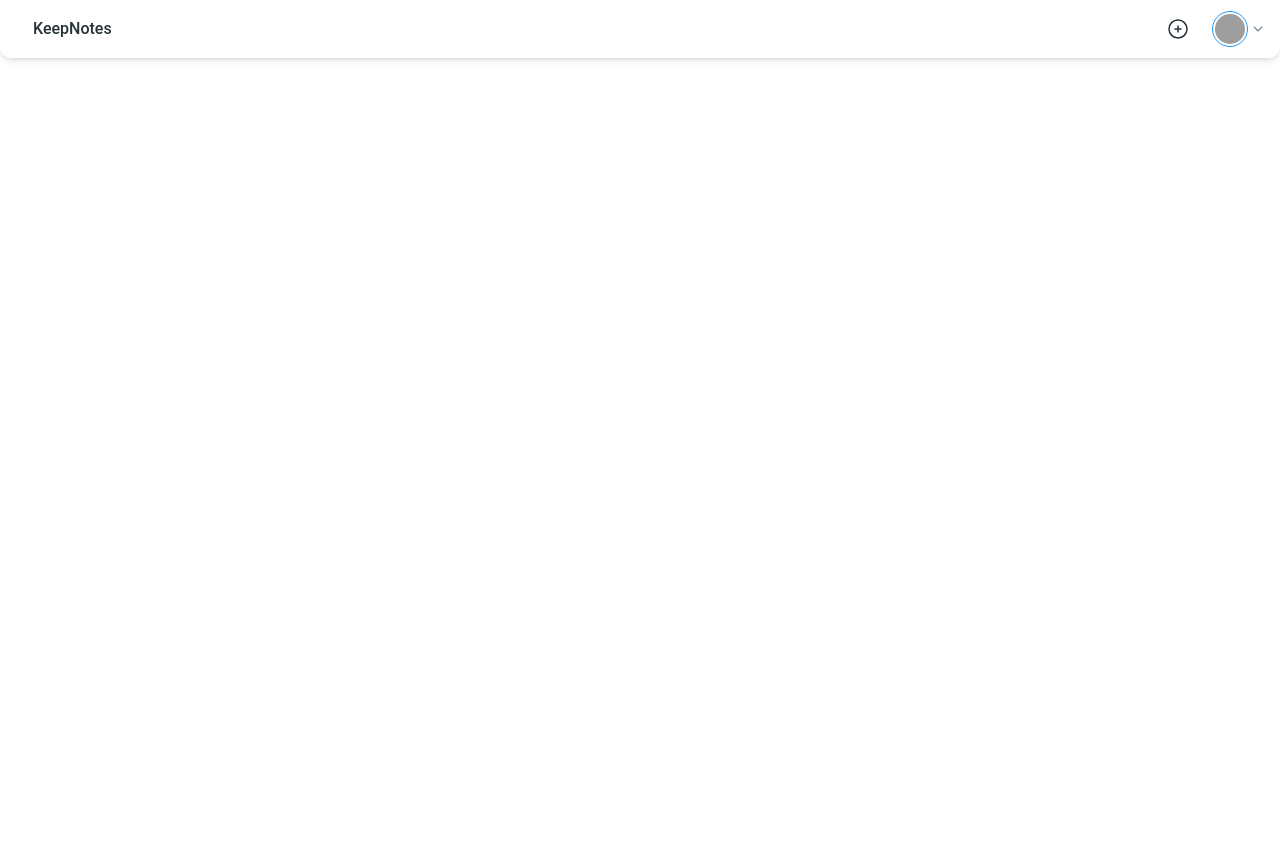
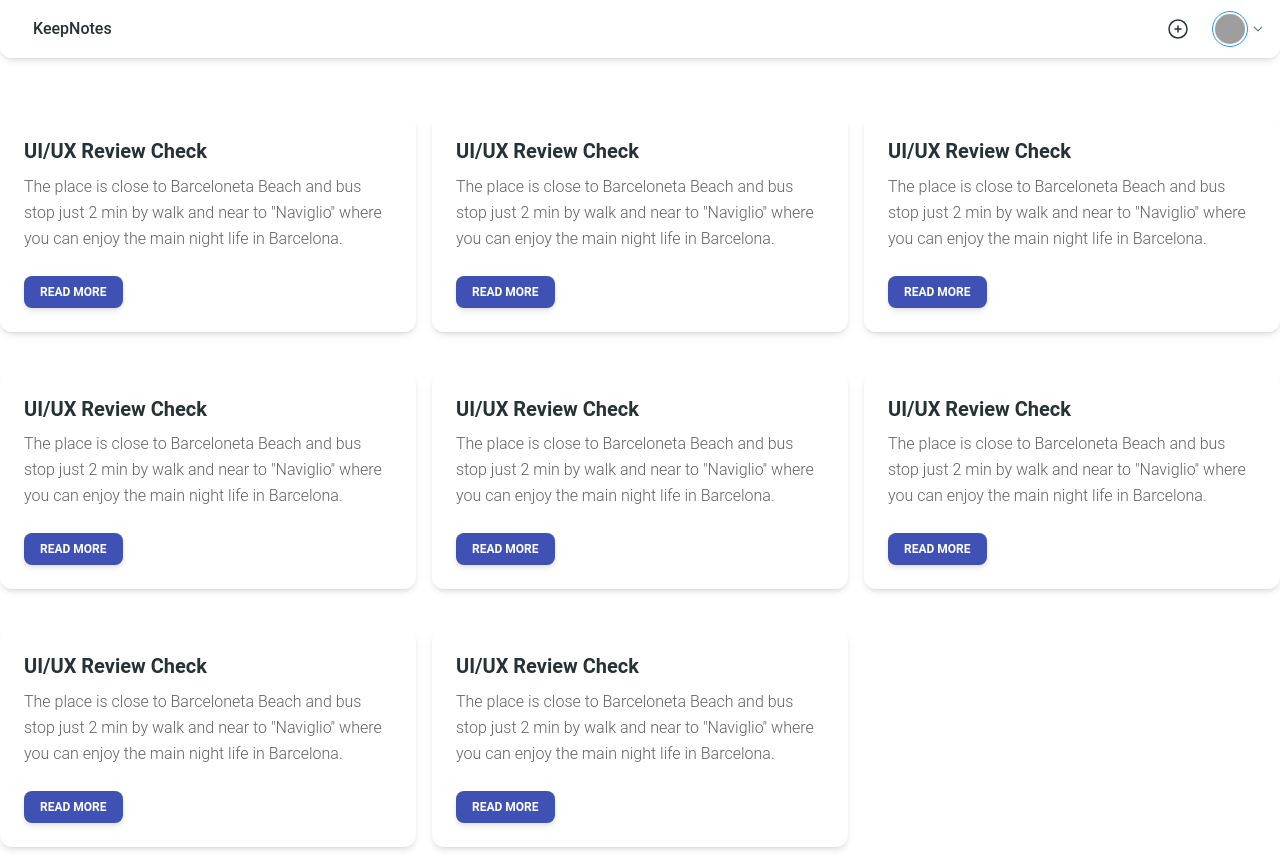
Before and after one commit to Ronel028/notes-app, a Next.js app: page / in a window 1280 px wide. Before the commit the page ends 800 px from the top, so only its background shows below. Built offline with nearby package versions, Linux system fonts and the light colour scheme; grey boxes are pictures that could not be loaded.

Commit message:
add layout component

```diff
--- /dev/null
+++ b/src/components/EmtyState.jsx
@@ -0,0 +1,29 @@
+import Link from "next/link";
+import { Typography, Button } from "@material-tailwind/react";
+import { BookOpenIcon, PlusIcon } from "@heroicons/react/24/outline";
+
+const EmptyState = () => {
+  return (
+    <div className="flex items-center justify-center min-h-[calc(100vh-78px)]">
+      <div className="flex flex-col justify-center items-center gap-1">
+        <BookOpenIcon className="w-6 h-6 text-blue-gray-900" />
+        <Typography className="text-blue-gray-900 font-semibold">
+          No notes
+        </Typography>
+        <Typography variant="small" className="text-blue-gray-900 mb-4">
+          Get started by creating new notes
+        </Typography>
+        <Link href="/add-notes">
+          <Button
+            className="flex items-center gap-3 bg-indigo-500 hover:shadow-indigo-300"
+            size="sm"
+          >
+            <PlusIcon strokeWidth={2} className="h-5 w-5" /> New Notes
+          </Button>
+        </Link>
+      </div>
+    </div>
+  );
+};
+
+export default EmptyState;
--- a/src/components/Navigation.jsx
+++ b/src/components/Navigation.jsx
@@ -100,13 +100,9 @@ export default function Navigation() {
   return (
     <Navbar className="mx-auto p-2 border-r-0 shadow-md lg:pl-6 mb-5">
       <div className="relative mx-auto flex items-center justify-between text-blue-gray-900">
-        <Typography
-          as="a"
-          href="/"
-          className="mr-4 ml-2 cursor-pointer py-1.5 font-medium"
-        >
+        <Link href="/" className="mr-4 ml-2 cursor-pointer py-1.5 font-medium">
           KeepNotes
-        </Typography>
+        </Link>
         <div className="flex items-center gap-5">
           <Link href="/add-notes" className="text-blue-gray-900">
             <PlusCircleIcon className="h-6 w-6" />
--- /dev/null
+++ b/src/components/NotesCard.jsx
@@ -0,0 +1,31 @@
+import {
+  Card,
+  CardBody,
+  CardFooter,
+  Typography,
+  Button,
+} from "@material-tailwind/react";
+
+const NotesCard = () => {
+  return (
+    <Card className="mt-6 w-full">
+      <CardBody className="flex-1">
+        <Typography variant="h5" color="blue-gray" className="mb-2">
+          UI/UX Review Check
+        </Typography>
+        <Typography>
+          The place is close to Barceloneta Beach and bus stop just 2 min by
+          walk and near to &quot;Naviglio&quot; where you can enjoy the main
+          night life in Barcelona.
+        </Typography>
+      </CardBody>
+      <CardFooter className="pt-0">
+        <Button size="sm" className="bg-indigo-500 hover:shadow-indigo-300">
+          Read More
+        </Button>
+      </CardFooter>
+    </Card>
+  );
+};
+
+export default NotesCard;
--- a/src/components/QuillEditor.jsx
+++ b/src/components/QuillEditor.jsx
@@ -1,15 +1,38 @@
 import dynamic from "next/dynamic";
 import "react-quill/dist/quill.snow.css";
+import "react-quill/dist/quill.bubble.css";
 
 const ReactQuill = dynamic(import("react-quill"), { ssr: false });
 
 const MarkdownEditor = () => {
+  var toolbarOptions = [
+    ["bold", "italic", "underline", "strike"], // toggled buttons
+    ["blockquote", "code-block"],
+
+    [{ list: "ordered" }, { list: "bullet" }],
+    [{ script: "sub" }, { script: "super" }], // superscript/subscript
+    [{ indent: "-1" }, { indent: "+1" }], // outdent/indent
+    [{ direction: "rtl" }], // text direction
+
+    [{ header: [1, 2, 3, 4, 5, 6, false] }],
+
+    [{ color: [] }, { background: [] }], // dropdown with defaults from theme
+    [{ font: [] }],
+    [{ align: [] }],
+
+    ["clean"], // remove formatting button
+  ];
+
+  const modules = {
+    toolbar: toolbarOptions,
+  };
+
   return (
     <ReactQuill
       theme="snow"
-      className="text-blue-gray-700 border-blue-gray-200 min-h-[200px]"
+      className="text-blue-gray-700 text-sm border-blue-gray-200 "
       placeholder="Content"
-      style={{ height: "200px" }}
+      modules={modules}
     />
   );
 };
--- /dev/null
+++ b/src/layout/MainLayout.jsx
@@ -0,0 +1,14 @@
+import Navigation from "@/components/Navigation";
+
+const MainLayout = (props) => {
+  return (
+    <>
+      <Navigation />
+      <main className=" w-[90%] max-w-[1200px] mx-auto h-auto min-h-[calc(100vh-78px)] py-3">
+        {props.children}
+      </main>
+    </>
+  );
+};
+
+export default MainLayout;
--- a/src/pages/add-notes.js
+++ b/src/pages/add-notes.js
@@ -25,8 +25,9 @@ export default function AddNotes() {
             <Typography variant="h5">Add new notes</Typography>
           </div>
           <form className="w-full flex flex-col gap-3">
-            <div className="w-full flex flex-col gap-3">
+            <div className="w-full flex flex-col gap-6">
               <Input label="Notes Title" />
+              <Input label="Notes Description" />
               <MarkdownEditor />
             </div>
             <div className="flex justify-end items-center">
--- a/src/pages/index.js
+++ b/src/pages/index.js
@@ -1,5 +1,8 @@
 import Head from "next/head";
 import Navigation from "../components/Navigation";
+import EmptyState from "@/components/EmtyState";
+import NotesCard from "@/components/NotesCard";
+import MainLayout from "@/layout/MainLayout";
 
 export default function Home() {
   return (
@@ -7,7 +10,25 @@ export default function Home() {
       <Head>
         <title>Notes Keep</title>
       </Head>
-      <Navigation />
+      {/* main */}
+      <MainLayout>
+        {/* display this if the user doesn't have note yet. */}
+        {/* <EmptyState /> */}
+        {/* display this if the user doesn't have note yet. */}
+
+        {/* if have display notes */}
+        <div className="grid gap-4 sm:grid-cols-2 lg:grid-cols-3">
+          <NotesCard />
+          <NotesCard />
+          <NotesCard />
+          <NotesCard />
+          <NotesCard />
+          <NotesCard />
+          <NotesCard />
+          <NotesCard />
+        </div>
+        {/* if have display notes */}
+      </MainLayout>
     </>
   );
 }
```
